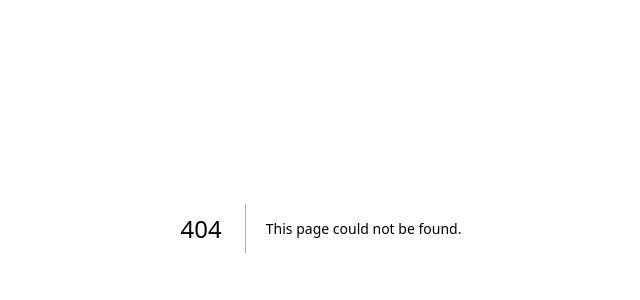
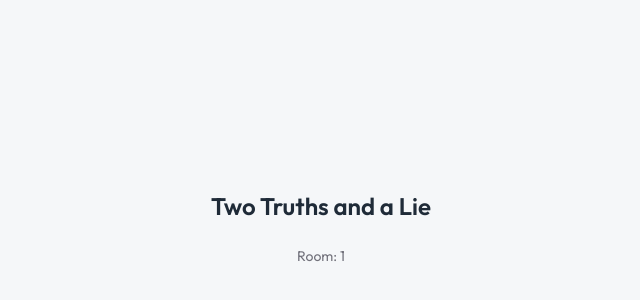
Before and after one commit to ONarochnaya/re-game, a Next.js app: page /room/1/twotruths1lie in a window 1280 px wide. Before the commit this address had no page. Shown: the part 172-472 px from the top of the page, without its empty margins (319-959 px from the left). Built offline with nearby package versions, Linux system fonts and the light colour scheme.

Commit message:
created two truths one lie page and folder based on codenames

```diff
--- /dev/null
+++ b/app/room/[roomId]/twotruths1lie/page.tsx
@@ -0,0 +1,14 @@
+export default async function TwoTruths1LiePage({
+  params,
+}: {
+  params: Promise<{ roomId: string }>;
+}) {
+  const { roomId } = await params;
+
+  return (
+    <main className="flex flex-1 flex-col items-center justify-center gap-6 p-8">
+      <h1 className="text-2xl font-semibold">Two Truths and a Lie</h1>
+      <p className="text-sm text-zinc-500">Room: {roomId}</p>
+    </main>
+  );
+}
```
